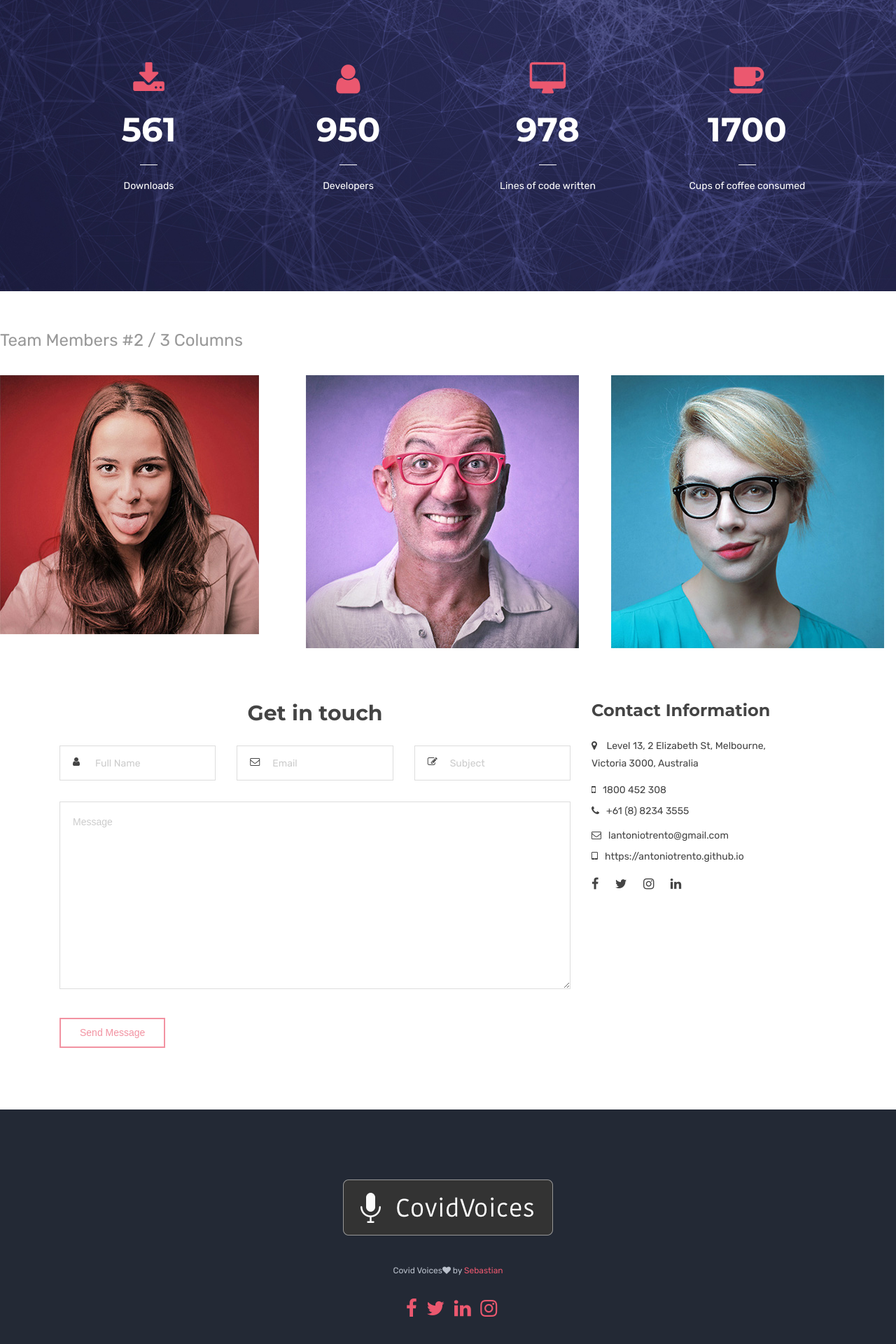
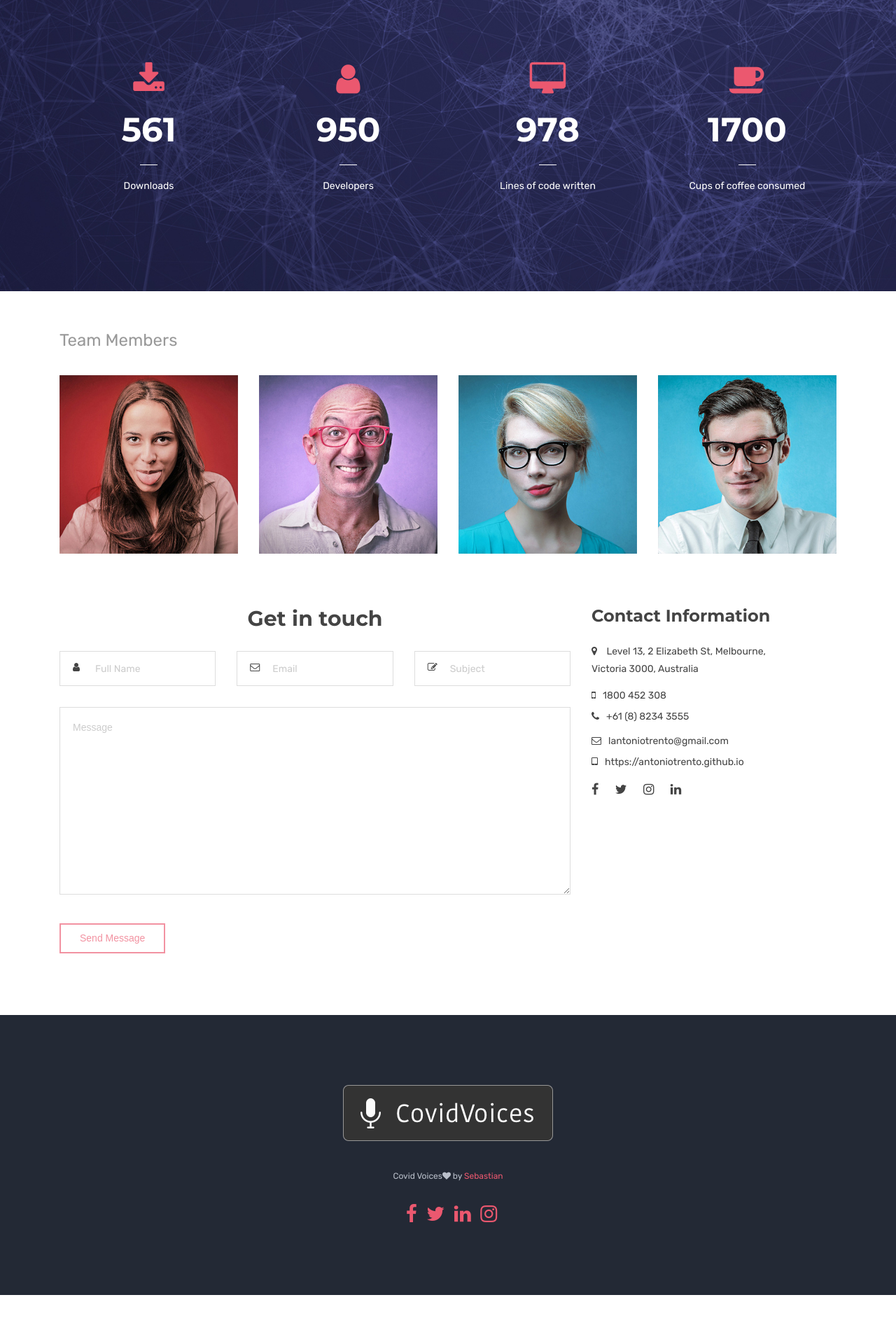
Before and after one commit to covidvoices/covidvoices.github.io, a Jekyll site: the page built from index.html, in a window 1280 px wide. Shown: the part 2230-4150 px from the top of the page at 70% size. Built offline with Jekyll 4.4.1, drawn with Linux system fonts in a browser that asks for light colours.

Commit message:
var1 and var2, files processed

```diff
--- a/index.html
+++ b/index.html
@@ -221,13 +221,14 @@ canonical: https://heliumjk.github.io
 
       <div class="mb-60"></div>
 
-      <!-- Team Members 03 -->
+      <!-- Team Members 04 -->
+      <div class="container">
             <div class="team-members-tow mtb-50">
               <div class="sub-title">
-          <span>Team Members #2 / 3 Columns</span>
+                <span>Team Members</span>
               </div>
               <div class="row">
-          <div class="col-sm-6 col-md-4">
+                <div class="col-sm-6 col-md-3">
                   <!-- Team Item Starts -->
                   <figure>
                     <img src="{{ BASE_PATH }}/assets/images/team/team-05.jpg" alt="">
@@ -248,7 +249,7 @@ canonical: https://heliumjk.github.io
                   </figure>
                   <!-- Team Item Ends -->
                 </div>
-          <div class="col-sm-6 col-md-4">
+                <div class="col-sm-6 col-md-3">
                   <!-- Team Item Starts -->
                   <figure>
                     <img src="{{ BASE_PATH }}/assets/images/team/team-06.jpg" alt="">
@@ -270,7 +271,7 @@ canonical: https://heliumjk.github.io
                   <!-- Team Item Ends -->
                 </div>
 
-          <div class="col-sm-6 col-md-4">
+                <div class="col-sm-6 col-md-3">
                   <!-- Team Item Starts -->
                   <figure>
                     <img src="{{ BASE_PATH }}/assets/images/team/team-07.jpg" alt="">
@@ -291,9 +292,33 @@ canonical: https://heliumjk.github.io
                   </figure>
                   <!-- Team Item Ends -->
                 </div>
+
+                <div class="col-sm-6 col-md-3">
+                  <!-- Team Item Starts -->
+                  <figure>
+                    <img src="{{ BASE_PATH }}/assets/images/team/team-08.jpg" alt="">
+                    <div class="image-overlay">
+                      <div class="overlay-text text-center">
+                        <div class="info-text">
+                          <strong>Danny Burton</strong>
+                          <span>Senior Designer</span>
+                        </div>
+                        <hr class="small-divider border-white">
+                        <ul class="social-icons">
+                          <li><a href="#"><i class="fa fa-facebook" aria-hidden="true"></i></a></li>
+                          <li><a href="#"><i class="fa fa-twitter" aria-hidden="true"></i></a></li>
+                          <li><a href="#"><i class="fa fa-instagram" aria-hidden="true"></i></a></li>
+                        </ul>
                       </div>
                     </div>
-      <!-- End Team Members 03 -->
+                  </figure>
+                  <!-- Team Item Ends -->
+                </div>
+
+              </div>
+            </div>
+      </div>
+      <!-- End Team Members 04 -->
 
 
       <div class="mb-60"></div>
```
Lines whose indentation alone changed are shown as unchanged.
